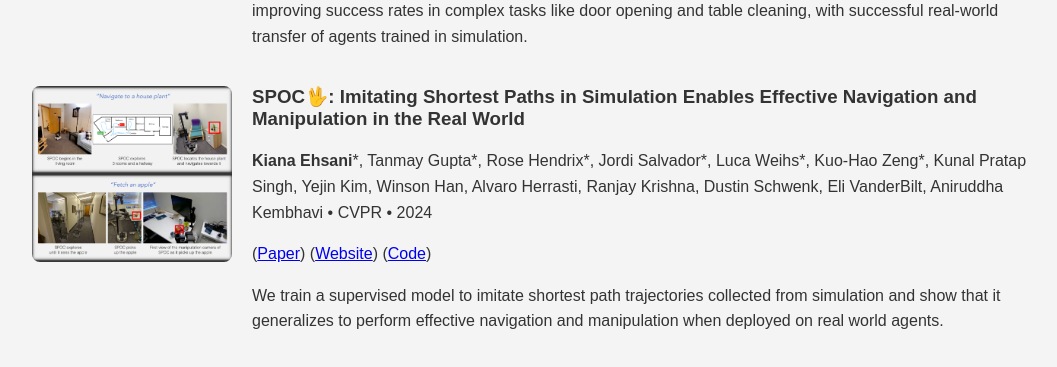
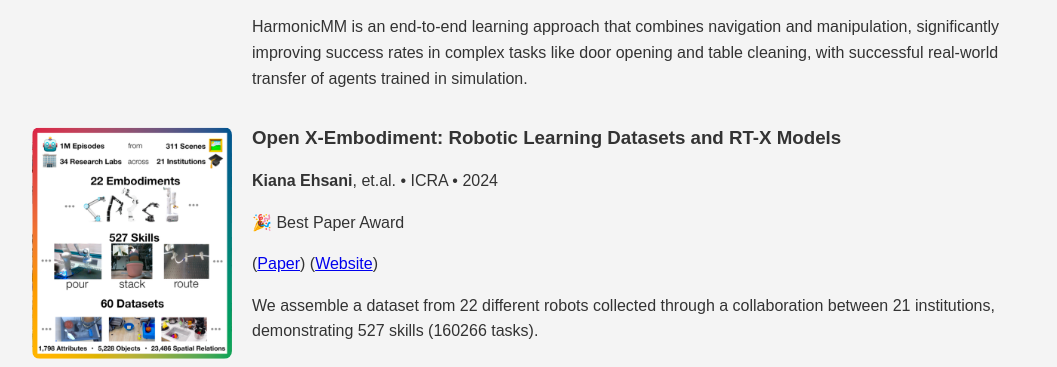
Before and after one commit to ehsanik/ehsanik.github.io, a Flask app: page /selected_works.html in a window 1280 px wide. Shown: the part 1493-1860 px from the top of the page, without its empty margins (96-1153 px from the left). Run offline with Flask 3, Linux system fonts and the light colour scheme.

Commit message:
adding updates

```diff
--- a/index.html
+++ b/index.html
@@ -286,10 +286,12 @@
 
 
     <h1>What's up?</h1>
-    <div class="updates">
-      <p>2024.10.14: <a href="https://rchalyang.github.io/HarmonicMM/">HarmonicMM</a> got an oral presentation at IROS 2024. </p>
+    <div class="updates"></div>
+      <p>2024.10.18: Gave a talk at the robotics colloquium at University of Washington.</p>
+      <p>2024.10.14: <a href="https://rchalyang.github.io/HarmonicMM/">HarmonicMM</a> got the best paper award at IROS 2024. </p>
       <p>2024.06.21: Hosted the panel <a href="https://youtu.be/ucELzD2YpC4">"CVPR: Past, Present and Future"</a> @ CVPR 2024. Quite fun and lots of challenging topics!</p>
       <p>2024.06.20: Presented two papers @ CVPR 2024, <a href="https://promptable-behaviors.github.io/">Promptable Behavior</a> and <a href="https://spoc-robot.github.io/">SPOC🖖</a>.</p>
+      <p>2024.05.30: <a href="https://robotics-transformer-x.github.io/">RT-X</a> got the best paper award at ICRA 2024. </p>
       <p>2024.01.01: AC @ CVPR 2024.</p>
       <p>2024.02.16: Gave a talk at University of Pittsburgh.</p>
       <p>2024.01.16: Visited Stanford and Berkeley and gave a talk at BAIR.</p>
--- a/templates/index.html
+++ b/templates/index.html
@@ -22,10 +22,12 @@
 
 
     <h1>What's up?</h1>
-    <div class="updates">
-      <p>2024.10.14: <a href="https://rchalyang.github.io/HarmonicMM/">HarmonicMM</a> got an oral presentation at IROS 2024. </p>
+    <div class="updates"></div>
+      <p>2024.10.18: Gave a talk at the robotics colloquium at University of Washington.</p>
+      <p>2024.10.14: <a href="https://rchalyang.github.io/HarmonicMM/">HarmonicMM</a> got the best paper award at IROS 2024. </p>
       <p>2024.06.21: Hosted the panel <a href="https://youtu.be/ucELzD2YpC4">"CVPR: Past, Present and Future"</a> @ CVPR 2024. Quite fun and lots of challenging topics!</p>
       <p>2024.06.20: Presented two papers @ CVPR 2024, <a href="https://promptable-behaviors.github.io/">Promptable Behavior</a> and <a href="https://spoc-robot.github.io/">SPOC🖖</a>.</p>
+      <p>2024.05.30: <a href="https://robotics-transformer-x.github.io/">RT-X</a> got the best paper award at ICRA 2024. </p>
       <p>2024.01.01: AC @ CVPR 2024.</p>
       <p>2024.02.16: Gave a talk at University of Pittsburgh.</p>
       <p>2024.01.16: Visited Stanford and Berkeley and gave a talk at BAIR.</p>
--- a/templates/selected_works.html
+++ b/templates/selected_works.html
@@ -62,11 +62,23 @@
         <div class="paper-details">
           <h3>Harmonic Mobile Manipulation</h3>
           <p>Ruihan Yang, Yejin Kim, Aniruddha Kembhavi, Xiaolong Wang, <b>Kiana Ehsani</b> • IROS • 2024</p>
+          <p>🎉 Best Paper Award</p>
           <p>(<a href="https://arxiv.org/pdf/2312.06639">Paper</a>) (<a href="https://rchalyang.github.io/HarmonicMM/">Website</a>) (<a href="">Code</a>)</p>
           <p>HarmonicMM is an end-to-end learning approach that combines navigation and manipulation, significantly improving success rates in complex tasks like door opening and table cleaning, with successful real-world transfer of agents trained in simulation.</p>
         </div>
       </div>
 
+
+      <div class="paper">
+        <img class="teaser" src="static/selected_works/rtx.png">
+        <div class="paper-details">
+          <h3>Open X-Embodiment: Robotic Learning Datasets and RT-X Models</h3>
+          <p><b>Kiana Ehsani</b>, et.al. • ICRA • 2024</p>
+          <p>🎉 Best Paper Award</p>
+          <p>(<a href="https://arxiv.org/abs/2310.08864">Paper</a>) (<a href="https://robotics-transformer-x.github.io/">Website</a>) </p>
+          <p>We assemble a dataset from 22 different robots collected through a collaboration between 21 institutions, demonstrating 527 skills (160266 tasks).</p>
+        </div>
+      </div>
 
       <div class="paper">
         <img class="teaser" src="static/selected_works/spoc.png">
```
Also changed, not shown: selected_works.html (+12 -0 lines), static/selected_works/rtx.png (added), 1 other file.
